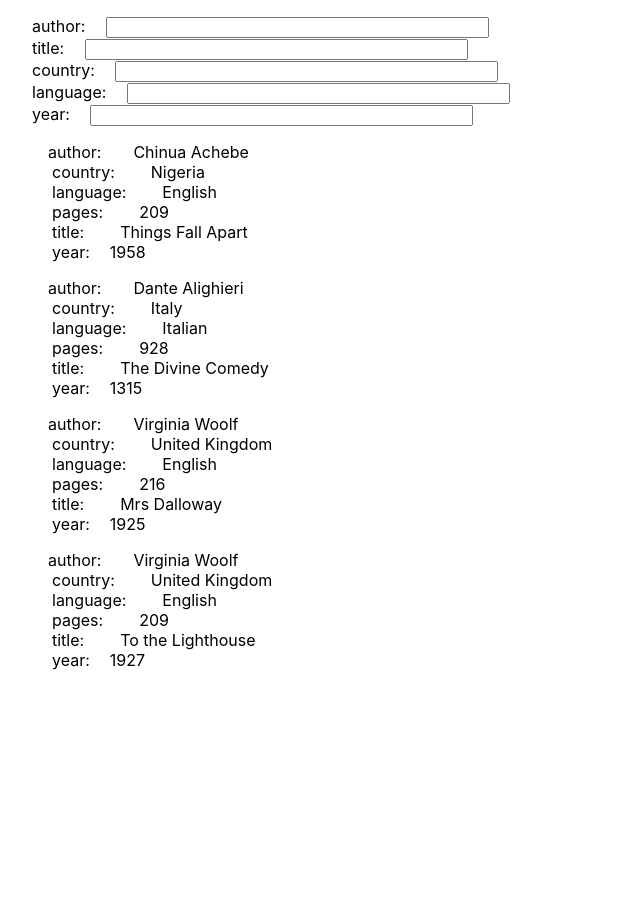
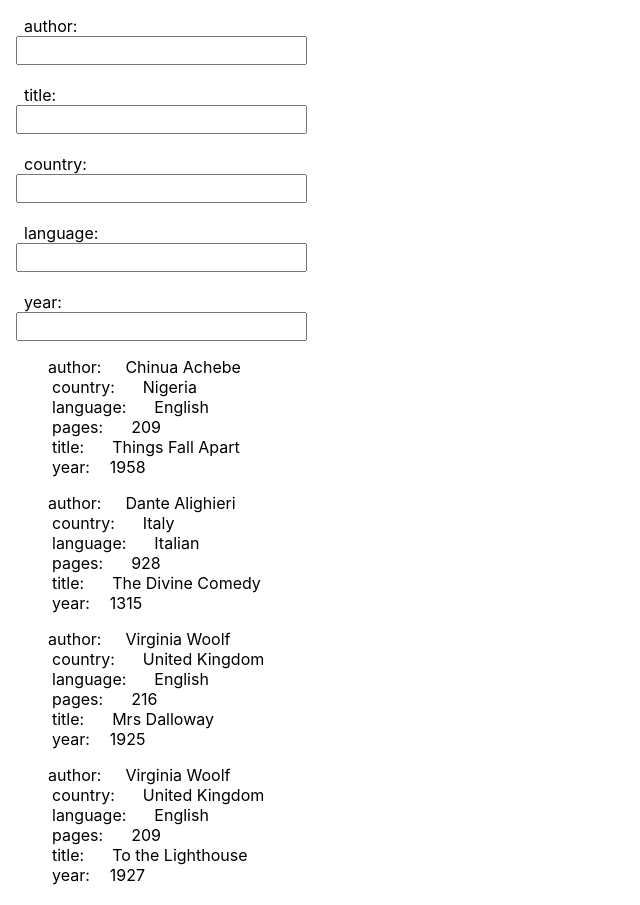
Before and after one commit to WaithakaKariuki/filter-searching, a React (Create React App) app: page / in a window 1280 px wide. Shown: the whole page, without its empty margins (0-640 px from the left). Before the commit the page ends 800 px from the top, so only its background shows below. Built offline with nearby package versions, Linux system fonts and the light colour scheme.

Commit message:
add styling to inputs

```diff
--- a/src/components/styles.css
+++ b/src/components/styles.css
@@ -15,7 +15,7 @@
 
   .label{
     padding: 8px ;
-    margin:8px;
+    margin-right:auto;
     text-align:center;
     padding-bottom: 10px;
     margin-top: 10px;
@@ -29,5 +29,11 @@
     padding-top: 20px;
   }
 .input{
-    padding-left: 200px;
+    display: flex;
+    padding-left: 100px;
+    padding-right: 10px;
+    margin-right: 1em;
+    margin-inline-end: 100px;
+    padding-block: 5px;
+    padding-inline: 200;
 }
```
